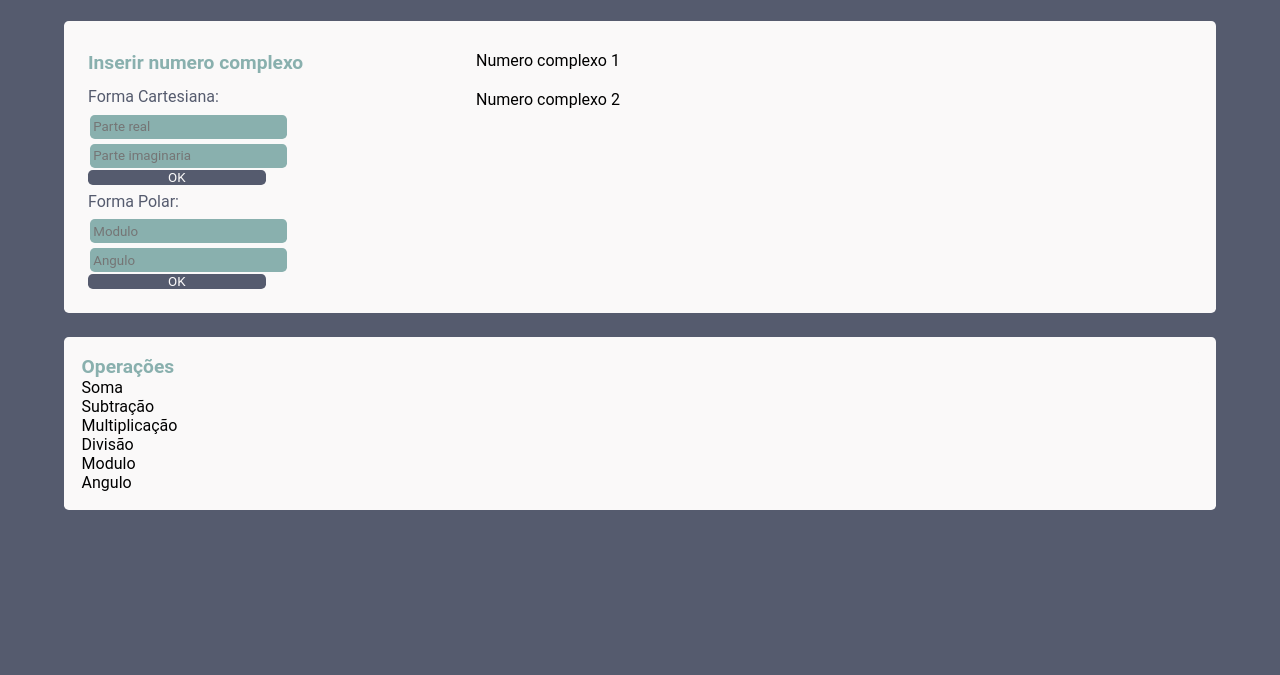
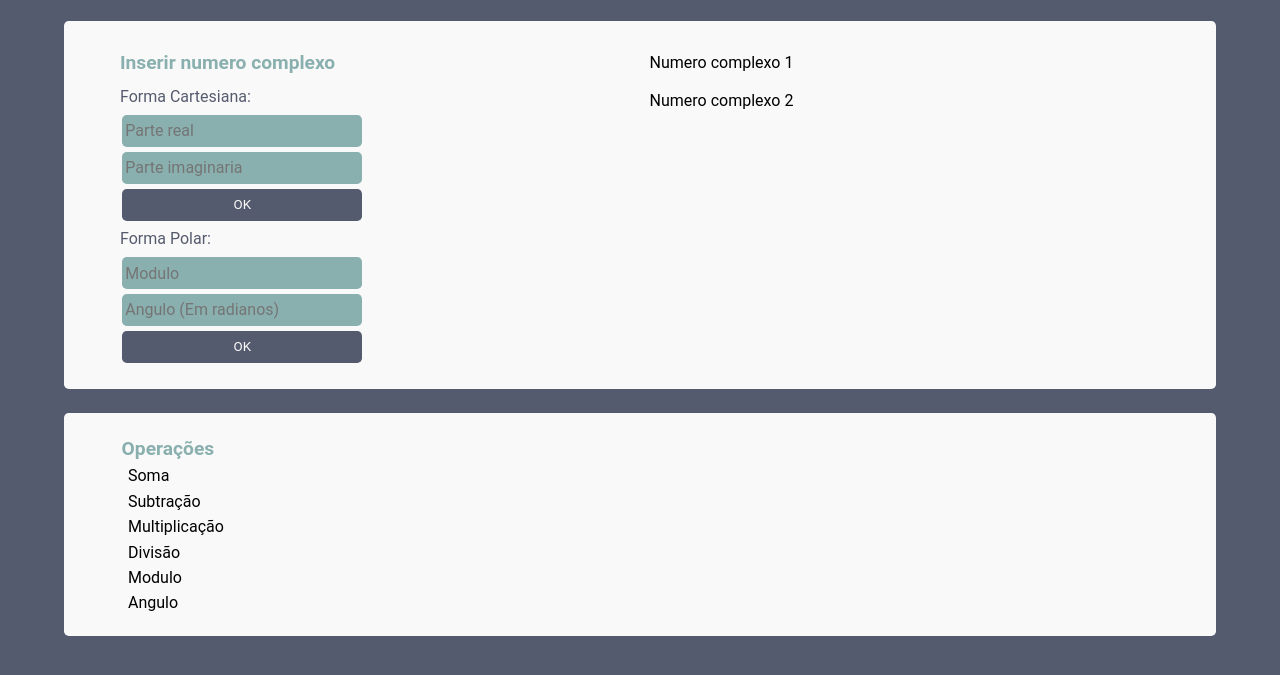
Before and after one commit to VictorASantana/Calculadora_De_Numeros_Complexos, a plain HTML site: page index.html in a window 1280 px wide. Shown: the part 81-756 px from the top of the page. Drawn offline with Linux system fonts and the light colour scheme.

Commit message:
atualizacoes no work.js

```diff
--- a/estilos/styles.css
+++ b/estilos/styles.css
@@ -26,7 +26,8 @@ div.funcoes{
 }
 
 div.manipulacoes{
-    margin-left: 10rem;
+    margin-left: 15rem;
+    margin-top: 0.1rem;
     background-color: #FAF9F9;
     display: flex;
     flex-direction: column;
@@ -46,6 +47,7 @@ ul.listaDeFunc{
     flex-direction: column;
     align-items: flex-start;
     justify-content: flex-start;
+    margin: 0rem 2rem;
 }
 
 ul.listaDeFunc li{
@@ -74,12 +76,13 @@ ul.listaDeFunc li p.descricao{
     color: #555B6E;
 }
 
-
 ul.listaDeFunc li input{
     background-color: #89b0ae;
+    font-size: 1rem;
     color: #FAF9F9;
     padding: 0.18rem;
-    height: 1.5rem;
+    height: 2rem;
+    width: 15rem;
     font-weight: 2rem;
     border: none;
     border-radius: 0.3rem;
@@ -87,10 +90,12 @@ ul.listaDeFunc li input{
 }
 
 button.confirma{
-    width: 11.1rem;
+    width: 15rem;
+    height: 2rem;
     border: none;
     color: #FAF9F9;
     border-radius: 0.3rem;
+    margin: 0.15rem;
 }
 
 button.confirma:hover{
@@ -113,15 +118,19 @@ div.operacoes p{
     background-color: #FAF9F9;
     font-weight: bolder;
     font-size: 1.2rem;
+    margin: 0.4rem 2.5rem;
 }
 
 div.operacoes ul.operacoes{
+    background-color: #FAF9F9;
     border-radius: 0.3rem;
+    margin: 0.4rem 2.5rem;
 }
 
 div.operacoes ul.operacoes li{
     background-color: #FAF9F9;
     list-style: none;
+    margin: 0.4rem;
 }
 
 @media(max-width: 700px){
--- a/funcionalidades/work.js
+++ b/funcionalidades/work.js
@@ -1,5 +1,6 @@
 /*Variaveis globais*/
 let numComplexos = 0;
+let vetorDeComplexos = [];
 
 /*Criação de novos complexos*/
 function criaComplexoCartesiano (real, imag){
@@ -19,3 +20,19 @@ function verificaNumComplexos(){
     if(numComplexos < 2) return true;
     else return false;
 }
+
+/*Funções de interação com o HTML*/
+let botaoCartesiano = document.getElementById("cartesiano");
+botaoCartesiano.onclick = function (){
+    let real = document.querySelector("#parteReal");
+    let imag = document.querySelector("#parteImag");
+    let valorReal = real.value;
+    let valorImag = imag.value;
+    valorReal = parseFloat(valorReal);
+    valorImag = parseFloat(valorImag);
+    console.log(valorImag+1);
+    console.log(valorReal+1);
+    let novoImag = criaComplexoCartesiano(valorReal, valorImag);
+    vetorDeComplexos.push(novoImag);
+    console.log(vetorDeComplexos);
+}
--- a/index.html
+++ b/index.html
@@ -15,14 +15,14 @@
                 <li>
                     <p class="subtitulo">Inserir numero complexo</p>
                     <p class="descricao">Forma Cartesiana:</p>
-                    <input type="text" class="real" placeholder="Parte real">
-                    <input type="text" class="imaginario" placeholder="Parte imaginaria">
-                    <button class="confirma">OK</button>
+                    <input type="text" class="real" placeholder="Parte real" id="parteReal">
+                    <input type="text" class="imaginario" placeholder="Parte imaginaria" id="parteImag">
+                    <button class="confirma" id="cartesiano">OK</button>
 
                     <p class="descricao">Forma Polar:</p>
                     <input type="text" class="modulo" placeholder="Modulo">
-                    <input type="text" class="angulo" placeholder="Angulo">
-                    <button class="confirma">OK</button>
+                    <input type="text" class="angulo" placeholder="Angulo (Em radianos)">
+                    <button class="confirma" id="polar">OK</button>
                 </li>
             </ul>
             <div class="manipulacoes">
@@ -58,6 +58,7 @@
         </div>
 
     </main>
+    <script src="/funcionalidades/work.js"></script>
 
 </body>
 </html>
```
